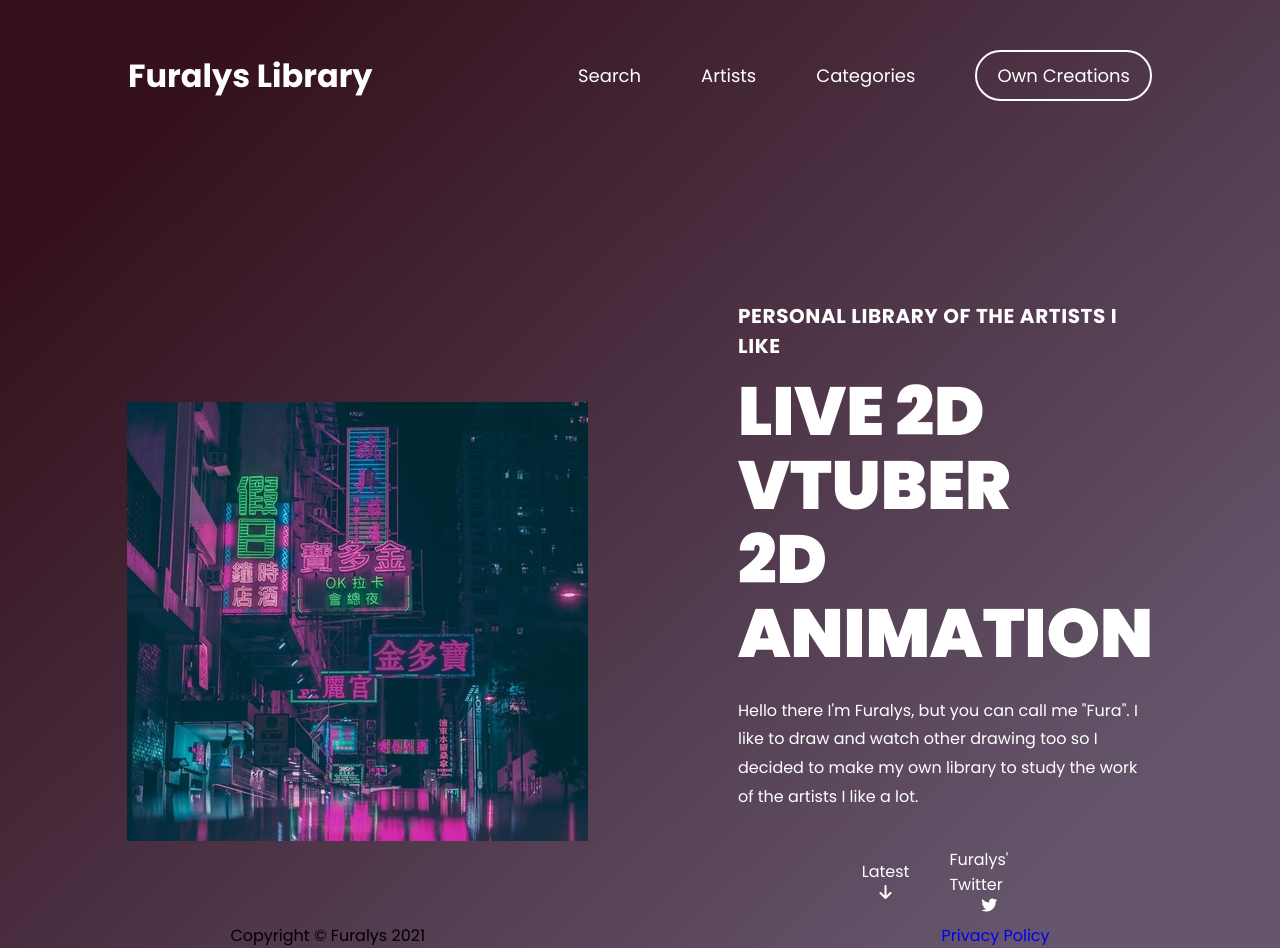
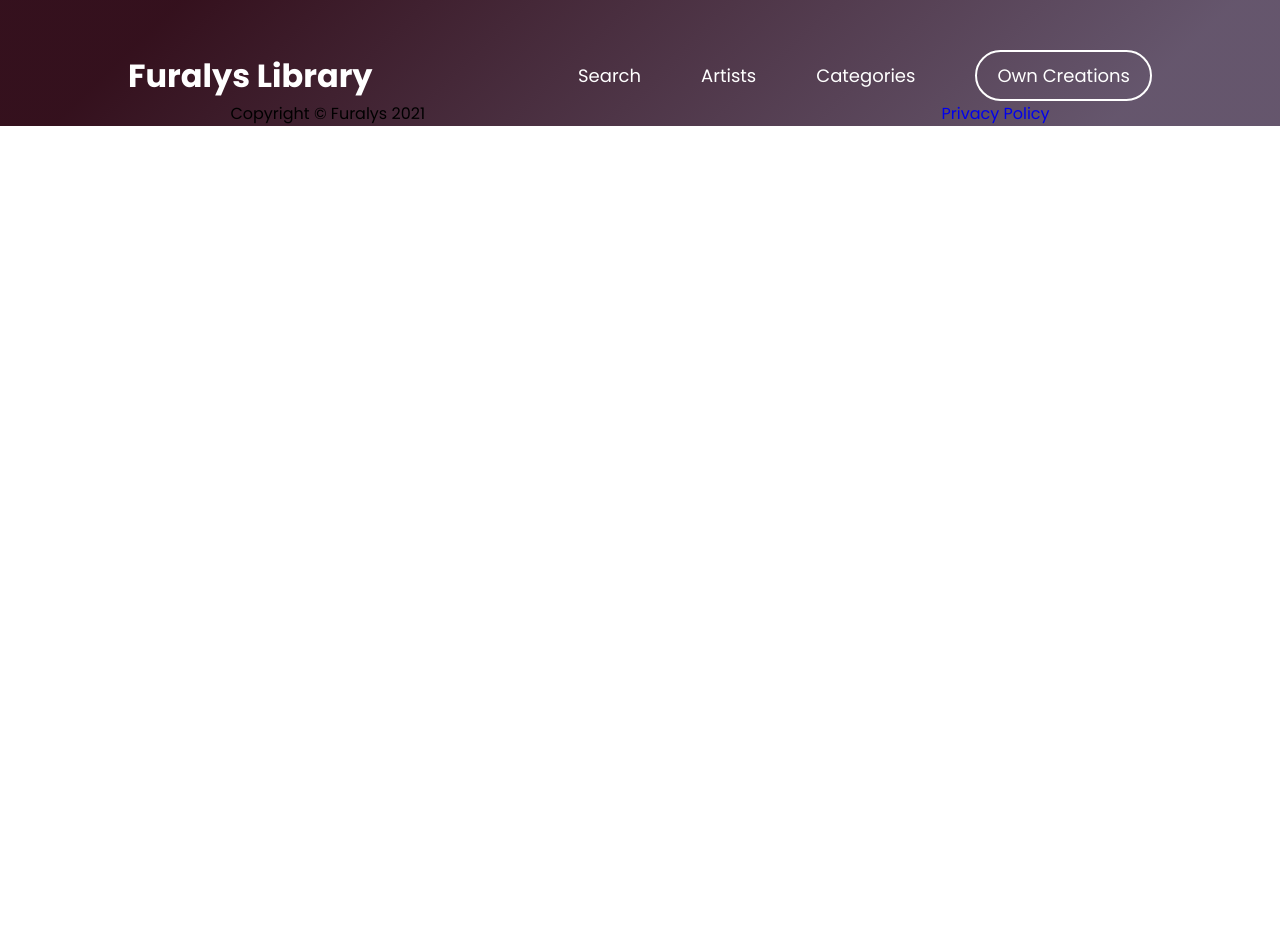
Before and after one commit to fura-illus/furalys_library, a Symfony app: template templates/layout.html.twig in a window 1280 px wide. After the commit the page ends 126 px from the top, so only its background shows below. Run offline with Twig, Linux system fonts and the light colour scheme; the template is opened without the code that fills it, so the values that code supplies are empty; some libraries are stand-ins or nearby versions.

Commit message:
add a load more on scroll for posts + posts avec vidéos vides caché ok

```diff
--- a/public/css/fl.css
+++ b/public/css/fl.css
@@ -102,7 +102,7 @@ button.close-search {
 
 
 /* hero banner */
-.section .container .hero .hero-content{
+.section .container .hero{
     height: 80%;
     display: flex;
     flex-direction: row;
@@ -110,7 +110,7 @@ button.close-search {
     align-items: center;
 }
 
-.section .container .hero .hero-content .hero-left{
+.section .container .hero .hero-left{
     padding-top: 220px;
     display: flex;
     flex-direction: column;
@@ -118,17 +118,17 @@ button.close-search {
     align-items: center;
 }
 
-.section .container .hero .hero-content .hero-right{
+.section .container .hero .hero-right{
     padding: 200px 0px 0px 150px;
 }
 
 h1,
-.section .container .hero .hero-content .hero-right .bloc-text,
-.section .container .hero .hero-content .hero-right .bloc-button a {
+.section .container .hero .hero-right .bloc-text,
+.section .container .hero .hero-right .bloc-button a {
     color: white;
 }
 
-.section .container .hero .hero-content .hero-right .bloc-text span{
+.section .container .hero .hero-right .bloc-text span{
     font-style: normal;
     font-weight: bold;
     font-size: 20px;
@@ -137,7 +137,7 @@ h1,
     text-transform: uppercase;
 }
 
-.section .container .hero .hero-content .hero-right .bloc-text h1{
+.section .container .hero .hero-right .bloc-text h1{
     font-style: normal;
     font-weight: 900;
     font-size: 68px;
@@ -145,7 +145,7 @@ h1,
     margin: 14px 0px;
 }
 
-.section .container .hero .hero-content .hero-right .bloc-text p{
+.section .container .hero .hero-right .bloc-text p{
     font-style: normal;
     font-weight: normal;
     font-size: 16px;
@@ -153,25 +153,25 @@ h1,
     margin: 25px 0px;
 }
 
-.section .container .hero .hero-content .hero-right .bloc-button {
+.section .container .hero .hero-right .bloc-button {
     margin: 0 auto;
     width: 50%;
 }
 
-.section .container .hero .hero-content .hero-right .bloc-button .home-btn {
+.section .container .hero .hero-right .bloc-button .home-btn {
     display: flex;
     flex-direction: row;
     justify-content: space-between;
     align-items: center;
 }
 
-.section .container .hero .hero-content .hero-right .bloc-button .latest,
-.section .container .hero .hero-content .hero-right .bloc-button .twitter-icon {
+.section .container .hero .hero-right .bloc-button .latest,
+.section .container .hero .hero-right .bloc-button .twitter-icon {
     padding: 10px 20px;
 }
 
-.section .container .hero .hero-content .hero-right .bloc-button .latest a,
-.section .container .hero .hero-content .hero-right .bloc-button .twitter-icon a {
+.section .container .hero .hero-right .bloc-button .latest a,
+.section .container .hero .hero-right .bloc-button .twitter-icon a {
     display: flex;
     flex-direction: column;
     justify-content: center;
@@ -181,6 +181,10 @@ h1,
 /* posts */
 .post-container {
     padding-top: 300px;
+    display: flex;
+    justify-content: center;
+    align-items: center;
+    flex-direction: column;
 }
 
 .post-container .post-list{
@@ -188,6 +192,7 @@ h1,
     justify-content: center;
     align-items: center;
     flex-direction: column;
+    width: 40%;
 }
 
 #post-thumbnail.post-thumbnail {
@@ -195,7 +200,9 @@ h1,
     justify-content: center;
     align-items: center;
     flex-direction: column;
-    padding-top: 60px;
+    padding: 60px 0px 60px 0px;
+    width: 500px;
+    border: 1px solid white;
 }
 
 .post-artist-name {
--- a/public/js/hide_empty_post.js
+++ b/public/js/hide_empty_post.js
@@ -1,22 +1,42 @@
+//work only for the first loaded posts of homepage
 // hide empty images
-
-const result = 'img/uploads/artists-posts';
-
 const imagesArray = [];
 const images = document.querySelectorAll('.img-post');
-images.forEach(function(images) {
+images.forEach(function(images)
+{
     imagesArray.push(images)
 });
-console.log(imagesArray);
 
-
-imagesArray.forEach(function(imagesArray) {
-    if (imagesArray.currentSrc.match(result)) {
+imagesArray.forEach(function(imagesArray)
+{
+    if (imagesArray.currentSrc.match('img/uploads/artists-posts'))
+    {
         imagesArray.className = "img-post"
-    } else {
+    }
+    else
+    {
         imagesArray.className = "hidden"
     }
 });
-console.log(imagesArray);
 
 // hide empty videos
+const videosArray = [];
+const videos = document.querySelectorAll('.vid-post');
+videos.forEach(function(videos)
+{
+    videosArray.push(videos)
+});
+console.log(videosArray);
+
+videosArray.forEach(function(videosArray)
+{
+    if (videosArray.outerHTML.match('<iframe width=\"325\" height=\"200\" src=\"\" frameborder=\"0\" allow=\"accelerometer; autoplay; clipboard-write; encrypted-media; gyroscope; picture-in-picture\" allowfullscreen=\"\" class=\"vid-post\">'))
+    {
+        videosArray.className = "hidden"
+    }
+    else
+    {
+        videosArray.className = "vid-post"
+    }
+});
+console.log(videosArray);
--- a/templates/layout.html.twig
+++ b/templates/layout.html.twig
@@ -11,16 +11,18 @@
 
     {% block javascripts %}
     <!-- JS -->
+    <script src="https://code.jquery.com/jquery-3.5.1.min.js" integrity="sha256-9/aliU8dGd2tb6OSsuzixeV4y/faTqgFtohetphbbj0=" crossorigin="anonymous"></script>
     <script src="https://kit.fontawesome.com/0709ae03e6.js" crossorigin="anonymous"></script>
     <script src="/js/hide_empty_post.js"></script>
     <script src="/js/search_bar.js"></script>
+    <script src="/js/load_more_posts.js"></script>
     {% endblock %}
 
     {% block body %}
         <div class="section">
             <div class="container">
-                <!-- HERO BANNER -->
-                <div class="hero">
+                <!-- MAIN MENU -->
+                <div>
                     <header>
                         <!-- LOGO -->
                         <div class="header-left">
@@ -45,37 +47,6 @@
                             </nav>
                         </div>
                     </header>
-
-                    <div class="hero-content">
-                        <div class="hero-left">
-                            <img src="/img/pages/hero-left.png" alt="photo de Furalys">
-                        </div>
-                        <div class="hero-right">
-                            <div class="bloc-text">
-                                <span>Personal library of the artists I like</span>
-                                <h1>LIVE 2D<br/>VTUBER<br/>2D ANIMATION</h1>
-                                <p>
-                                    Hello there I'm Furalys, but you can call me "Fura". I like to draw and watch other
-                                    drawing too so I decided to make my own library to study the work of the artists I like
-                                    a lot.
-                                </p>
-                            </div>
-                            <div class="bloc-button">
-                                <div class="home-btn">
-                                    <div class="latest">
-                                        <a href="#post-thumbnail">Latest<br/>
-                                            <i class="fas fa-arrow-down"></i>
-                                        </a>
-                                    </div>
-                                    <div class="twitter-icon">
-                                        <a href="https://twitter.com/furalys" target="_blank">Furalys' Twitter<br/>
-                                            <i class="fab fa-twitter"></i>
-                                        </a>
-                                    </div>
-                                </div>
-                            </div>
-                        </div>
-                    </div>
                 </div>
                 <!-- BODY
                 -> home.html.twig  -->
```
Also changed, not shown: public/js/load_more_posts.js (added, +80 -0 lines), src/Controller/HomepageController.php (+19 -3 lines), templates/homepage/home.html.twig (+30 -0 lines).
